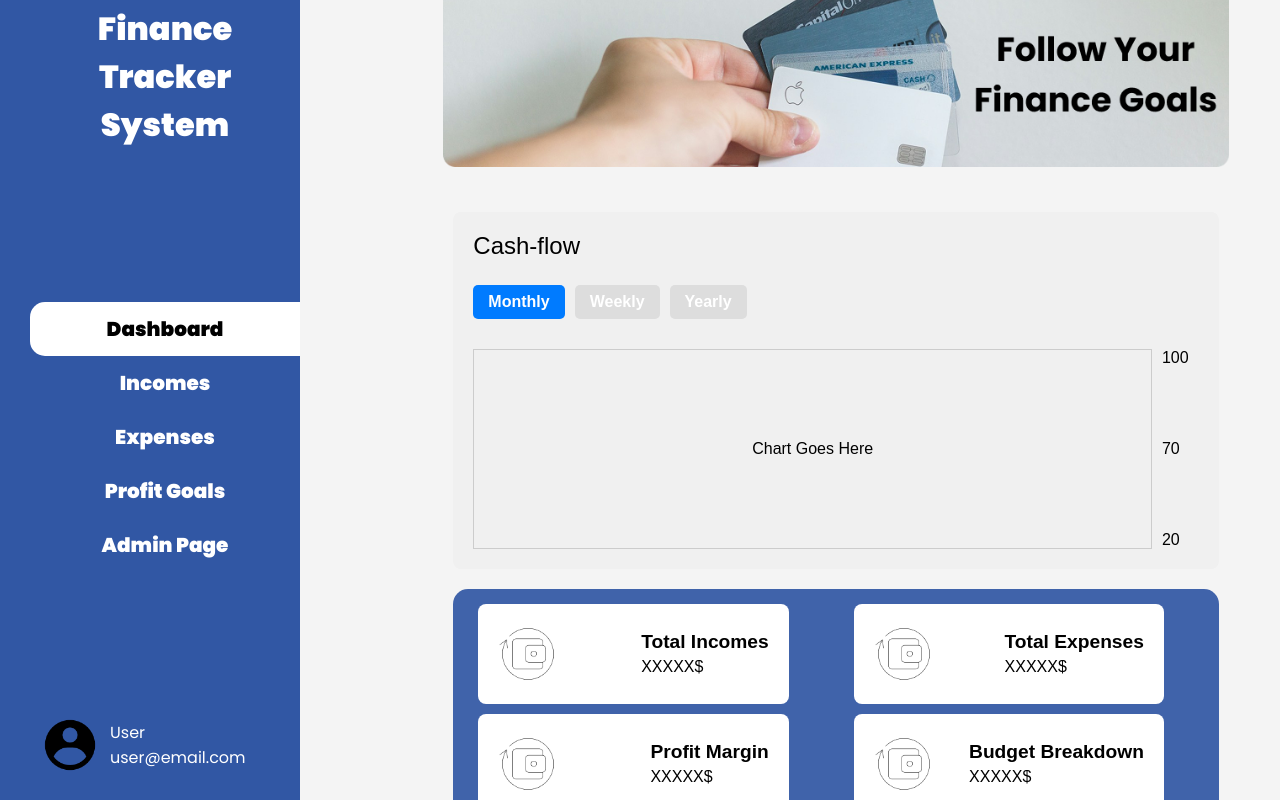
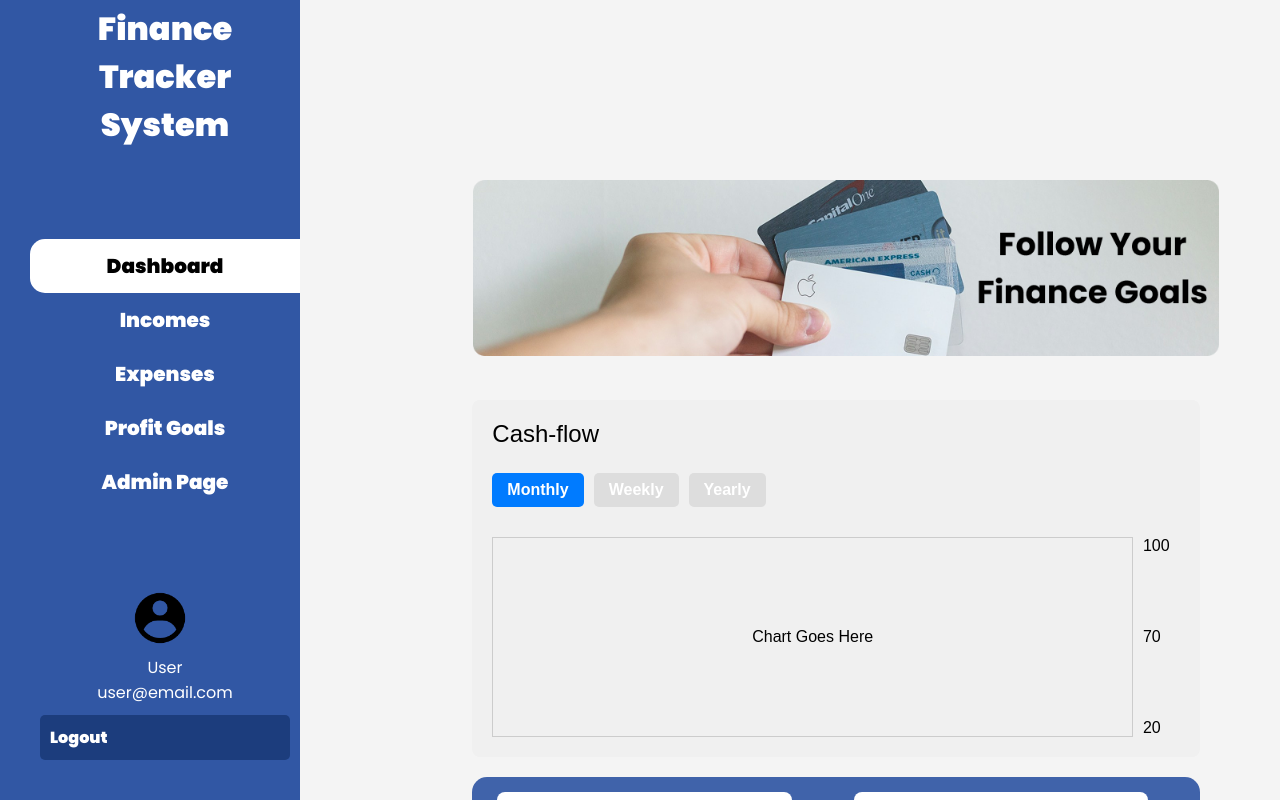
Before and after one commit to nourka00/Dashboardfintech, a React (Create React App) app: page / in a window 1280 px wide. Shown: the top 800 px of the page. Built offline with nearby package versions, Linux system fonts and the light colour scheme; sample sign-in values are in the browser's storage.

Commit message:
style correction

```diff
--- a/src/CSS/home.css
+++ b/src/CSS/home.css
@@ -80,24 +80,29 @@ body {
   width: 95%;
   max-width: 1200px;
   margin: 20px auto;
+  padding: 20px;
 }
 
 .header-section {
   display: flex;
   width: 100%;
+  margin-top: 100px;
   margin-bottom: 20px;
 }
 
 .image-container {
+  display:flex;
+  flex-direction: column;
   width: 100%;
   max-height: 200px;
- padding: 10px;
+  padding: 10px;
 }
 
 .image-container img {
   width: 100%;
   height: auto;
   object-fit: cover;
+  margin: 10px;
 }
 
 .chart-section {
--- a/src/CSS/login.css
+++ b/src/CSS/login.css
@@ -10,15 +10,13 @@ body {
   display: flex;
   justify-content: center;
   align-items: center;
-  height: 100vh;
   background-color: #f4f4f4;
-  font-family: 'Inter', sans-serif;
+  font-family: 'Poppins', sans-serif;
 }
 
 .container {
   display: flex;
   flex-direction: column;
-  justify-content: center;
   align-items: center;
   width: 100%;
   text-align: center;
@@ -27,7 +25,7 @@ body {
 
 .border {
   display: flex;
-  flex-direction: column;
+  flex-direction: row;
   justify-content: center;
   align-items: center;
   border: solid black 1px;
@@ -37,17 +35,21 @@ body {
   width: 100%;
   max-width: 400px; /* Keeps form size consistent */
   box-shadow: 0 4px 10px rgba(0, 0, 0, 0.1);
-  padding: 50px;
+  padding:1.5rem;
 }
 
 /* Header Style */
 h1 {
+  justify-content: center;
   font-family: 'Poppins', sans-serif;
   font-weight: 900; /* Black */
   font-size: 40px;
   color: #153F92;
   text-align: center;
-  margin-bottom: 20px;
+  margin-top: 30px;
+  margin-bottom: 1rem;
+  padding: 20px;
+
 }
 
 .form {
--- a/src/CSS/navbar.css
+++ b/src/CSS/navbar.css
@@ -62,7 +62,9 @@ body {
 /* User Profile Section */
 .user-profile {
   display: flex;
+  flex-direction: column;
   align-items: center;
+  text-align: center;
   padding: 15px;
   width: 100%;
   color: white;
@@ -82,17 +84,42 @@ body {
 .user-info {
   display: flex;
   flex-direction: column;
+
 }
 .user-info .user{
+ display: flex;
  font-family: "Poppins", sans-serif;
  font-weight:500;
  font-size:25px;
+
 }
 .user-info p {
   margin: 2px 0;
   font-size:bold;
   font-weight:500;
   font-family: "Poppins", sans-serif;
+}
+
+/* Add this to your navbar.css */
+.logout-button {
+  display: flex;
+  flex-direction:column;
+  width: 100%;
+  padding: 10px;
+  background-color: #1c3d7d; /* Red background */
+  color: white;
+  border: none;
+  border-radius: 5px;
+  cursor: pointer;
+  margin-top: 10px;
+  font-family: "Poppins", sans-serif;
+  font-weight: 600;
+  font-size: 16px;
+  transition: background-color 0.3s ease;
+}
+
+.logout-button:hover {
+  background-color: #d7d7d7; /* Darker red on hover */
 }
 
 /* Responsive Design */
--- a/src/components/Navbar.jsx
+++ b/src/components/Navbar.jsx
@@ -2,7 +2,8 @@ import React from "react";
 import userImage from "../assets/userprofile.png";
 import "../CSS/navbar.css";
 import { NavLink } from "react-router-dom";
-function Navbar() {
+
+function Navbar({ user, onLogout }) {
   return (
     <div className="navbar">
       <h3>
@@ -42,11 +43,21 @@ function Navbar() {
       </div>
 
       <div className="user-profile">
-        <img src={userImage} alt="User Profile" />
+        <div className="imguser">
+          <img src={userImage} alt="User Profile" />
+        </div>
         <div className="userinfo">
-        <p className="user">User</p>
-          <p>user@email.com</p>
+          <p className="user">{user ? "User" : "Guest"}</p>
+          <p>{user ? "user@email.com" : ""}</p>
         </div>
+
+        {user && (
+          <button className="logout-button" onClick={onLogout}>
+            Logout
+            </button>
+
+          )}
+
       </div>
     </div>
   );
--- a/src/components/home1.jsx
+++ b/src/components/home1.jsx
@@ -41,7 +41,7 @@ function FinanceDashboard() {
       <div className="grid-section">
         <div className="grid-item">
           <div className="icon">
-            {/* Replace with your icon */}
+
             <img src={wallet} alt="Icon" />
           </div>
           <div className="text">
--- a/src/pages/login.js
+++ b/src/pages/login.js
@@ -59,9 +59,10 @@ function Login({ setUser }) {
 
   return (
     <div className="container">
-      <h1>
+      <div><h1>
         Welcome to Your Own <br /> Personal Finance Tracker!
-      </h1>
+      </h1></div>
+      <div>
       <div className="border">
         <form onSubmit={handleSubmit} className="form">
           {isSignIn && (
@@ -108,6 +109,7 @@ function Login({ setUser }) {
           </h6>
         </form>
       </div>
+      </div>
     </div>
   );
 }
```
